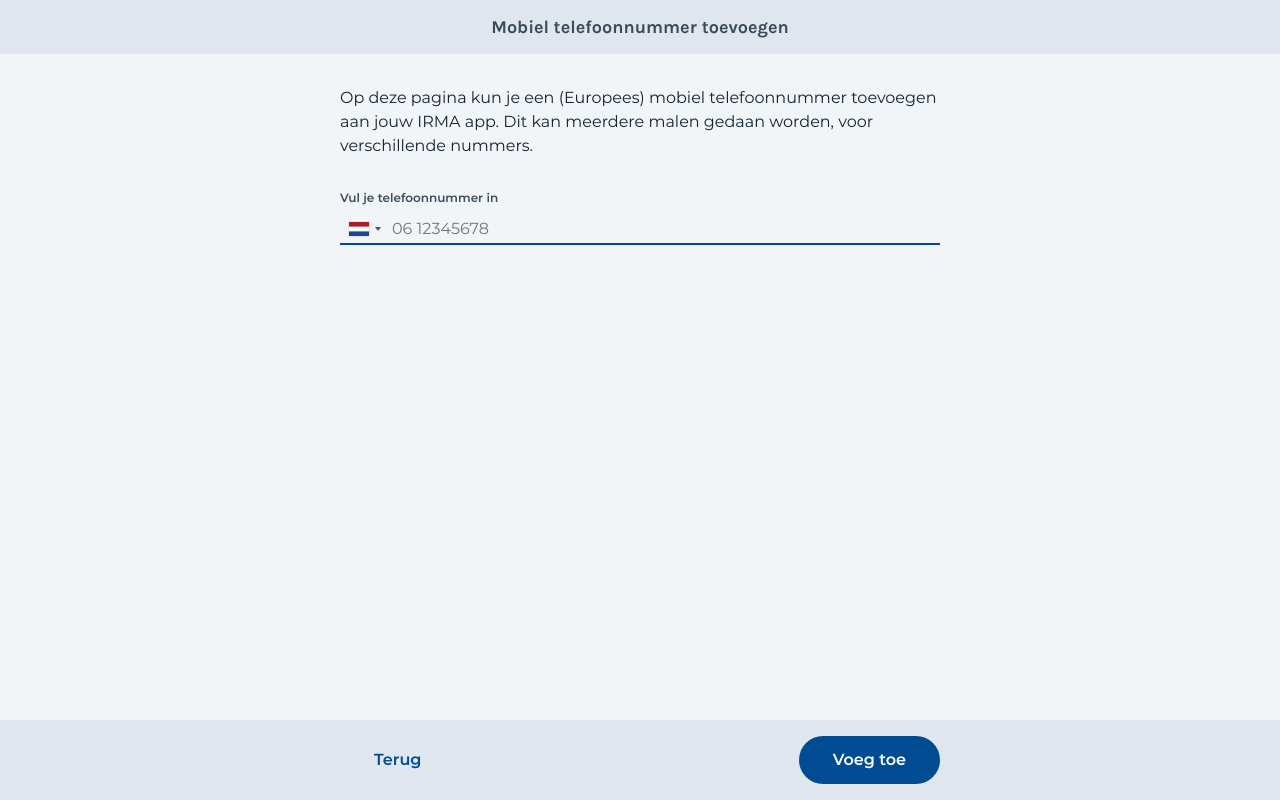
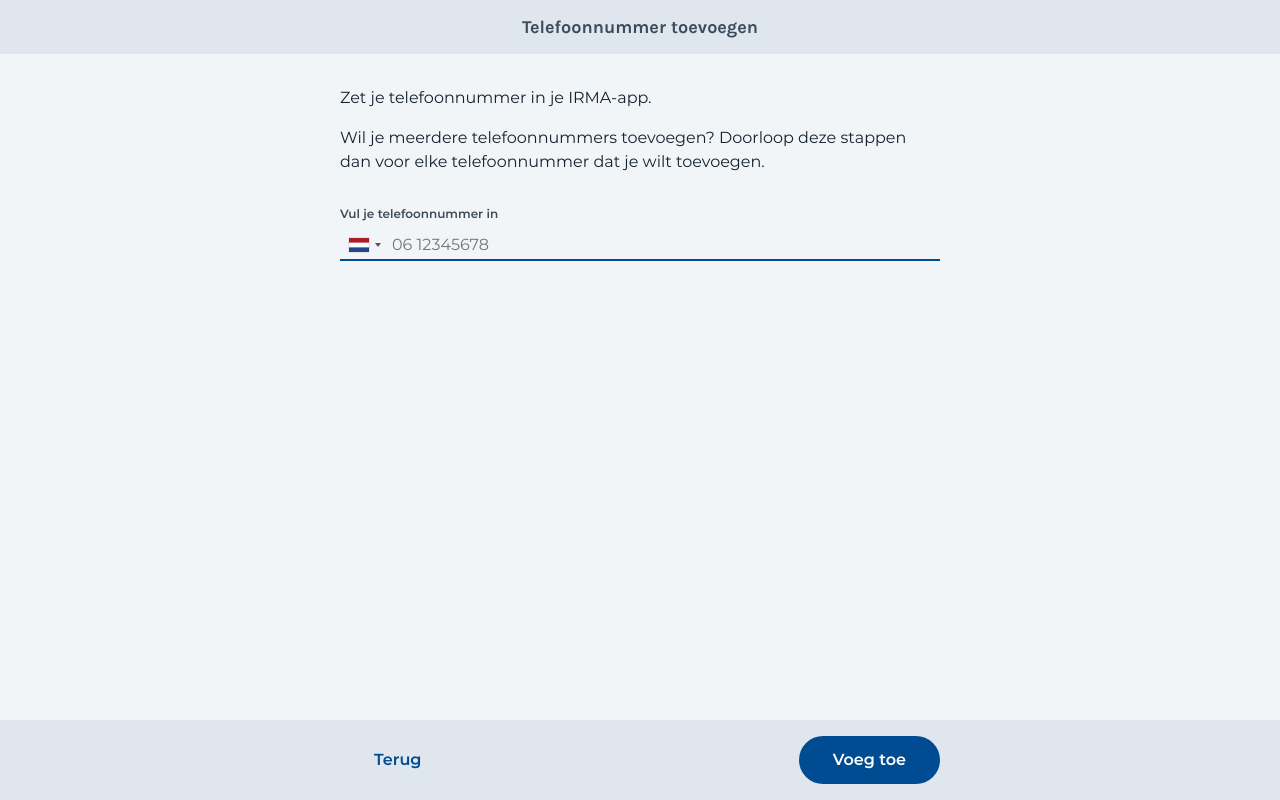
Before and after one commit to privacybydesign/irma_sms_issuer, a website: page webapp/nl/index.html in a window 1280 px wide. Drawn offline with nearby package versions, Linux system fonts and the light colour scheme; files that its build step writes are made by us from their sources; files whose address does not match are found by name.

Commit message:
chore: Modify texts slightly

```diff
--- a/webapp/nl/index.html
+++ b/webapp/nl/index.html
@@ -16,14 +16,14 @@
 <body>
 <div class="container">
   <header>
-    <h1>Mobiel telefoonnummer toevoegen</h1>
+    <h1>Telefoonnummer toevoegen</h1>
   </header>
   <main>
     <div id="status" class="alert hidden" role="alert"></div>
 
     <div id="block-phone">
-      <p>Op deze pagina kun je een (Europees) mobiel telefoonnummer toevoegen aan jouw IRMA app. Dit kan
-        meerdere malen gedaan worden, voor verschillende nummers.</p>
+      <p>Zet je telefoonnummer in je IRMA-app.</p>
+      <p>Wil je meerdere telefoonnummers toevoegen? Doorloop deze stappen dan voor elke telefoonnummer dat je wilt toevoegen.</p>
       <form id="phone-form">
         <label for="phone">Vul je telefoonnummer in</label>
         <input required id="phone" name="phone" class="form-control" type="tel">
```
